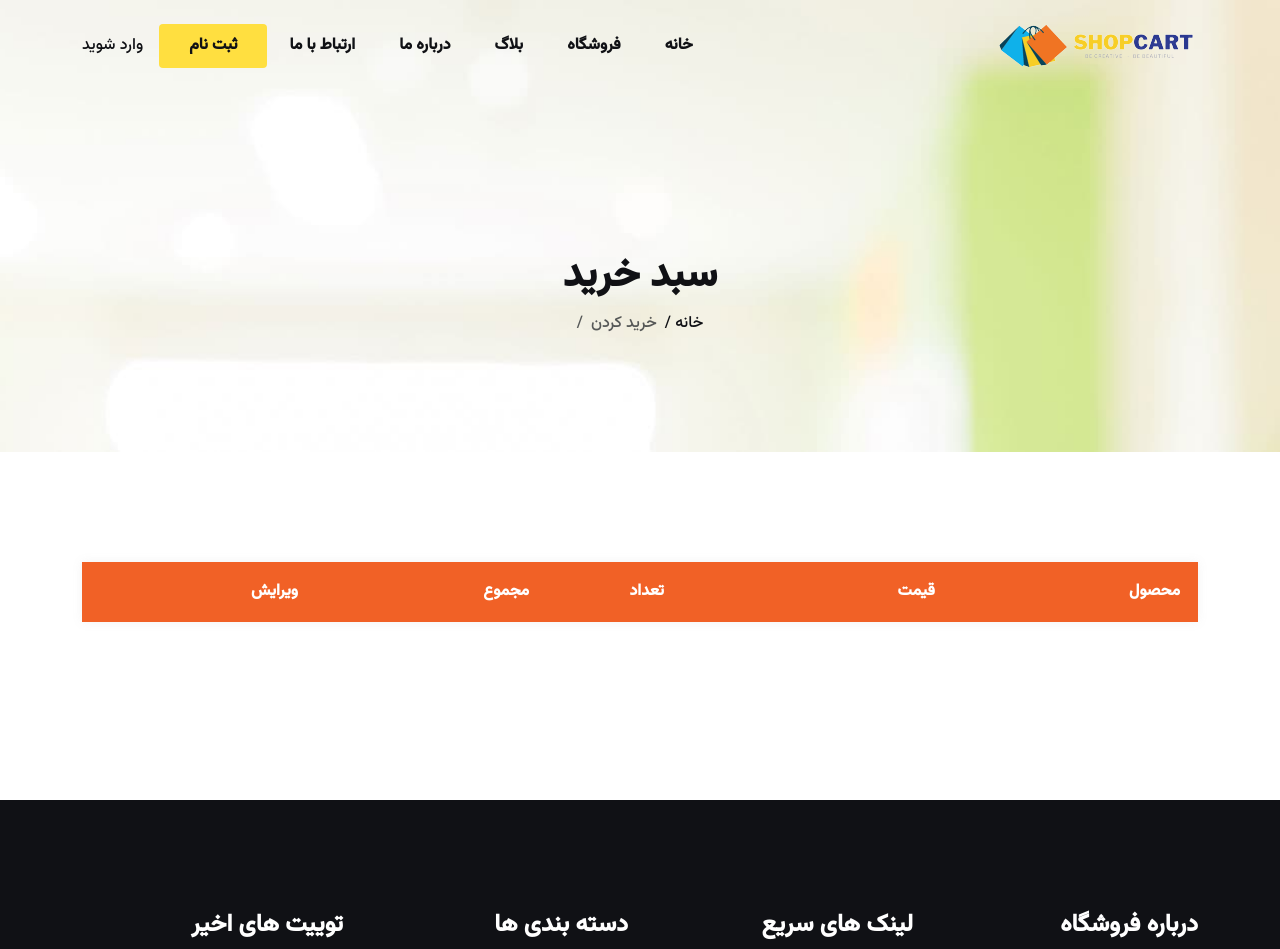
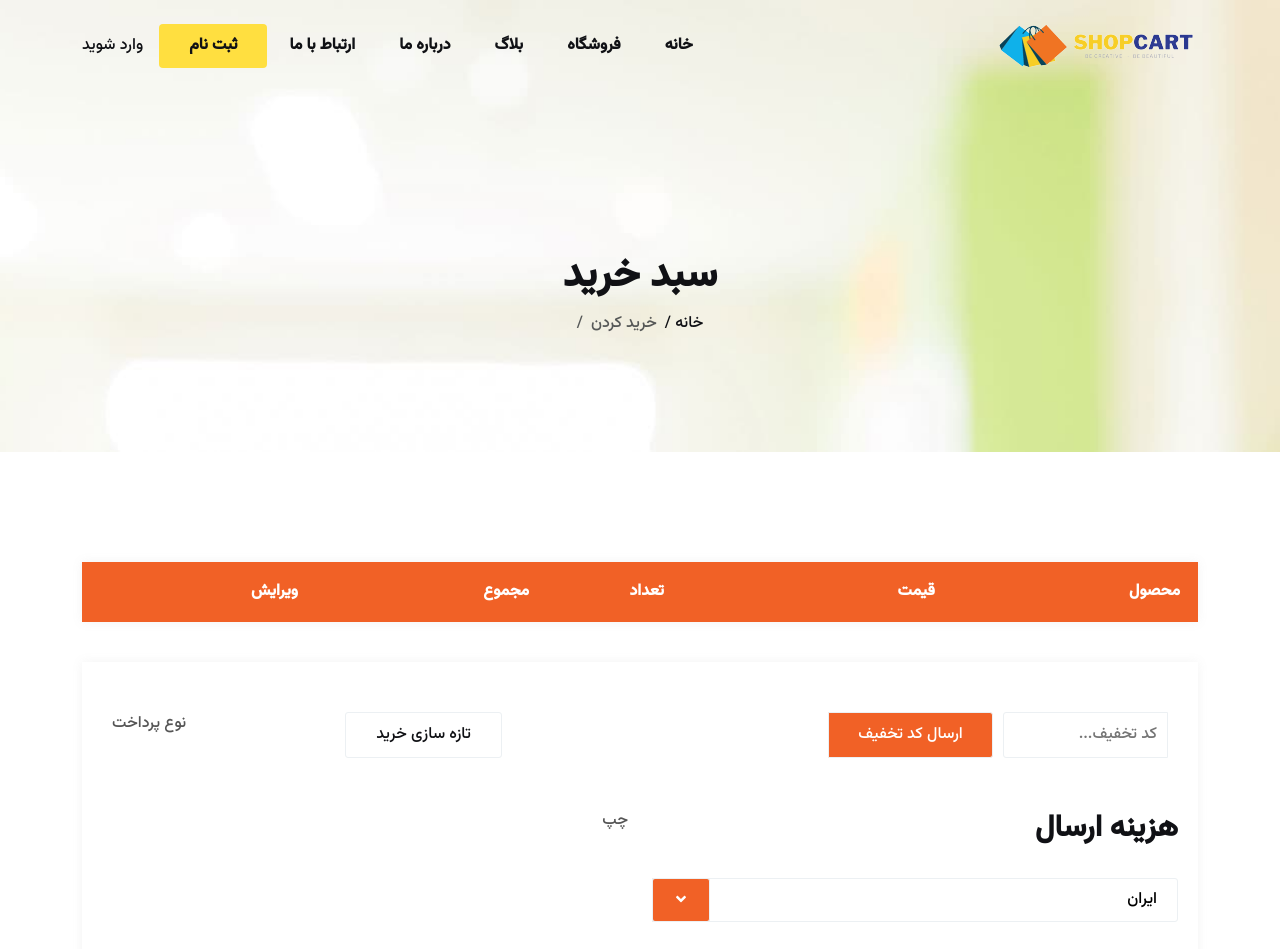
Before and after one commit to Hossein1371za/onlineshopping-vite-react-reactbootstrap, a React (Vite) app: page /cart-page in a window 1280 px wide. Shown: the top 949 px of the page. Built offline with nearby package versions, Linux system fonts and the light colour scheme.

Commit message:
calculate shiping

```diff
--- a/src/shop/CartPage.jsx
+++ b/src/shop/CartPage.jsx
@@ -2,6 +2,12 @@ import React, { useEffect, useState } from "react";
 import PageHeader from "../components/PageHeader";
 import { Link } from "react-router-dom";
 import delImgUrl from "../assets/images/shop/del.png"
+import { FaAngleDown } from "react-icons/fa";
+
+
+
+
+
 const CartPage = () => {
   const [cartItems, setCartItems] = useState([]);
   console.log(cartItems);
@@ -121,6 +127,40 @@ const CartPage = () => {
                 </tbody>
               </table>
             </div>
+            <div className="cart-bottom">
+              <div className="cart-checkout-box">
+                <form className="coupon">
+                  <input className="cart-page-input-text" type="text" name="coupon" id="coupon" placeholder ="کد تخفیف..."/>
+                  <input type="submit" value="ارسال کد تخفیف"/>
+                </form>
+                <form className="cart-checkout">
+                  <input type="submit" value="تازه سازی خرید"/>
+                  <div>نوع پرداخت</div>
+                </form>
+              </div>
+              <div className="shiping-box">
+                <div className="row">
+                  <div className="col-md-6 col-12">
+                    <div className="calculate-shiping">
+                      <h3>هزینه ارسال</h3>
+                      <div className="outline-select">
+                        <select>
+                          <option value="ایران">ایران</option>
+                          <option value="امریکا">آمریکا</option>
+                          <option value="انگلیس">انگلیس</option>
+                          <option value="چین">چین</option>
+                          <option value="پاکستان">پاکستان</option>
+                        </select>
+                        <span className="select-icon">
+                          <FaAngleDown/>
+                        </span>
+                      </div>
+                    </div>
+                  </div>
+                  <div className="col-md-6 col-12">چپ</div>
+                </div>
+              </div>
+            </div>
           </div>
         </div>
       </div>
```
Also changed, not shown: src/assets/css/style.min.css.
